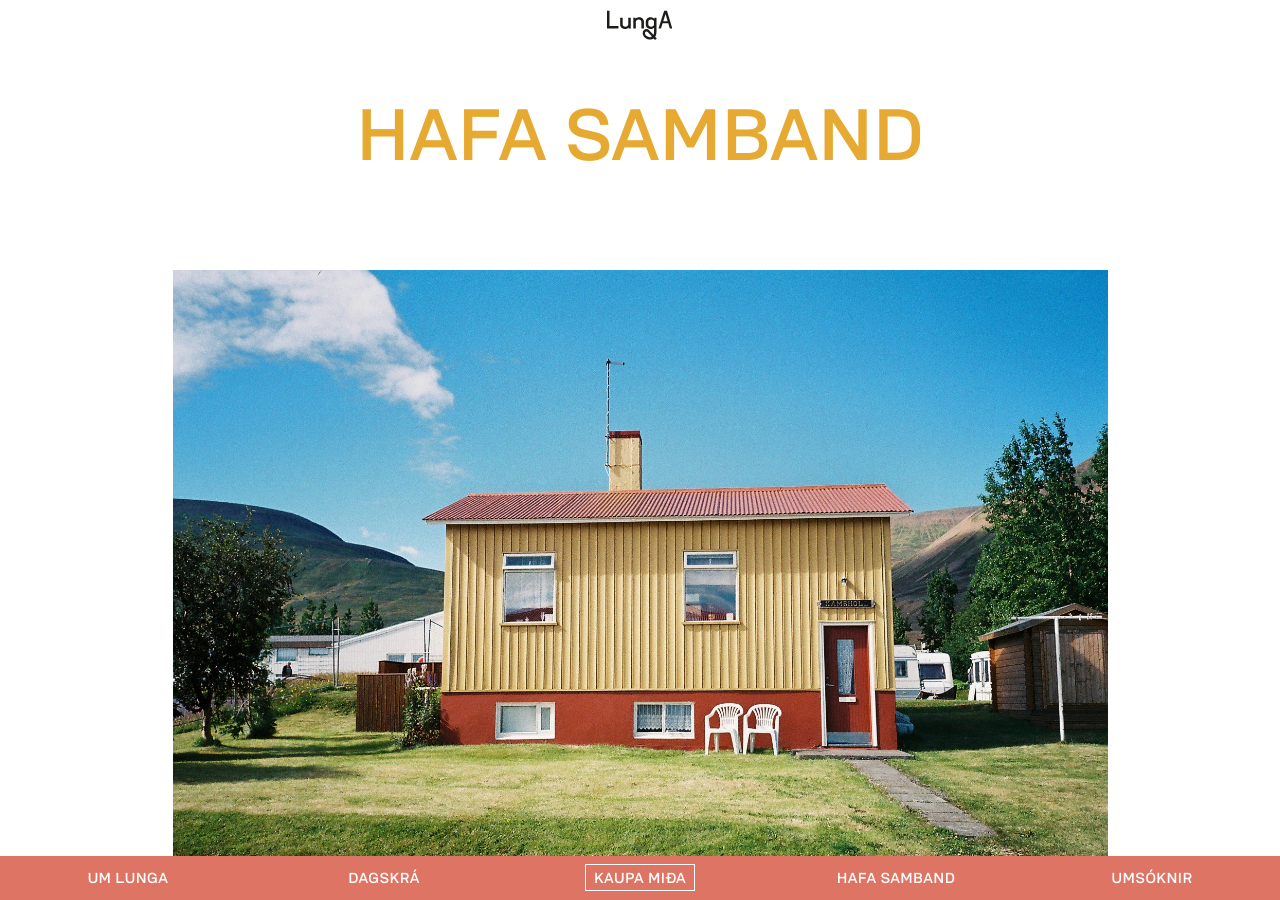
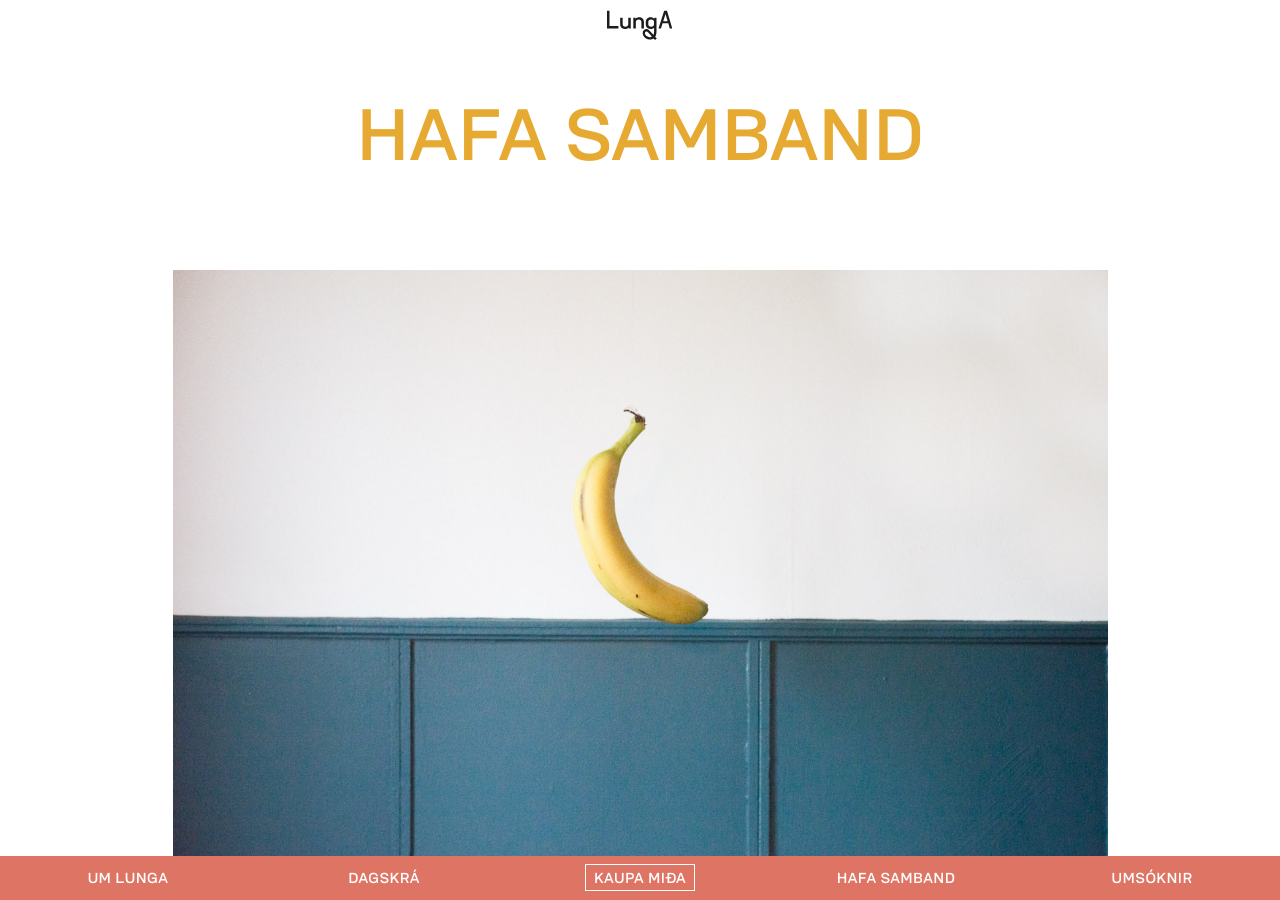
Before and after one commit to halldorel/lunga, a Jekyll site: the page built from pages/hafa-samband.md, in a window 1280 px wide and 900 px high. Built offline with Jekyll 4.4.1, drawn with Linux system fonts in a browser that asks for light colours; nearby versions of some CDN libraries; a script that is not in the unit is left out.

Commit message:
Update Page “hafa-samband”

```diff
--- a/pages/hafa-samband.md
+++ b/pages/hafa-samband.md
@@ -2,8 +2,8 @@
 layout: page
 title: Hafa samband
 permalink: /hafa-samband
-cover_photo: /img/uploads/000035.jpg
-tail_photo: /img/uploads/000034.jpg
+cover_photo: /img/uploads/tumblr_oaf8he6lug1vzefu3o1_1280.jpg
+tail_photo: /img/uploads/tumblr_p6lpkfny8i1v4z6y8o2_1280.jpg
 heading_color: '#E6A931'
 ---
 **LungA Festival**
```
